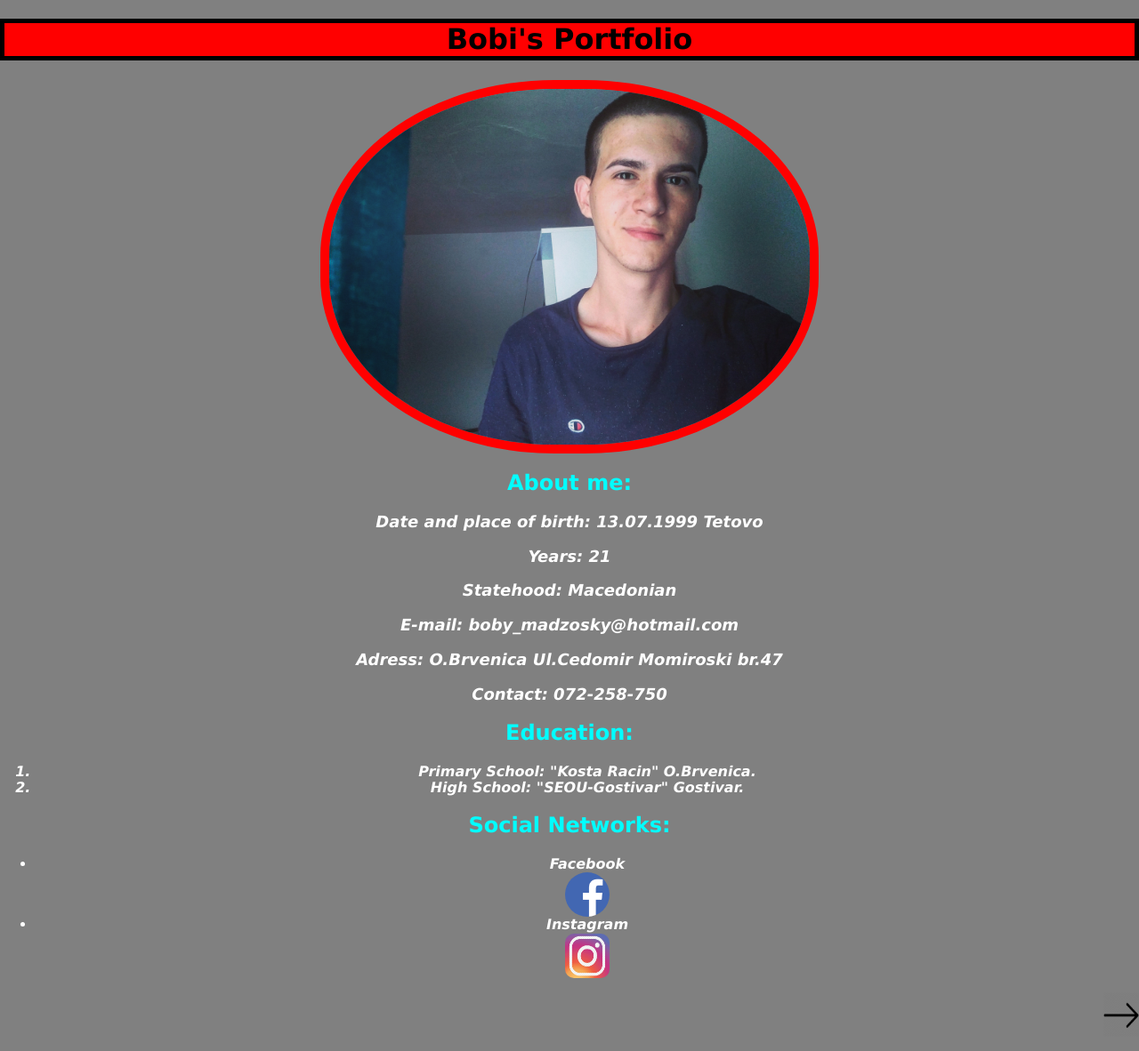
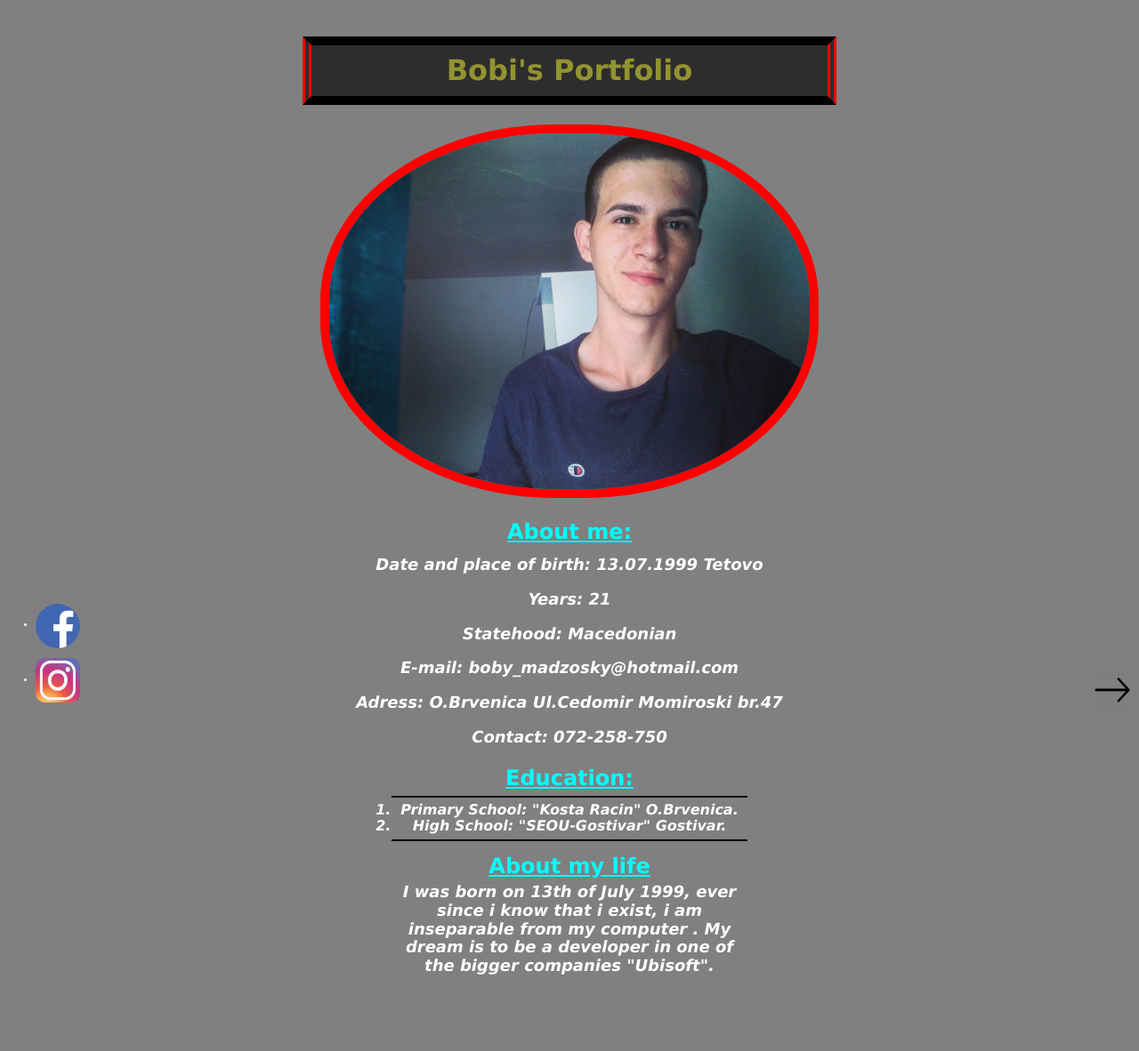
Before and after one commit to Bobiman/first, a website built with Parcel: page index.html in a window 1280 px wide. Shown: the whole page at 89% size. After the commit the page ends 1107 px from the top, so only its background shows below. Built offline with nearby package versions, Linux system fonts and the light colour scheme.

Commit message:
box/position

```diff
--- a/css/index styles.css
+++ b/css/index styles.css
@@ -6,26 +6,100 @@ body {
     "Lucida Sans Unicode", Geneva, Verdana, sans-serif;
 }
 
-h1 {
-  background-color: red;
-  color: black;
-  border-style: solid;
-  border-width: 5px;
+header {
+  text-align: center;
+  position: relative;
+  top: 10px;
+  width: 600px;
+  padding: 10px;
+  margin: 0 auto;
 }
 
-main.h2color h2 {
-  color: cyan;
+h1 {
+  position: sticky;
+  top: 10px;
+  box-sizing: border-box;
+  background-color: rgba(0, 0, 0, 0.651);
+  color: rgba(194, 194, 49, 0.678);
+  border: 10px solid black;
+  border-left-style: double;
+  border-left-color: red;
+  border-right-color: red;
+  border-right-style: double;
+  padding: 10px;
+}
+
+main {
+  text-align: center;
+  position: relative;
+  top: 10px;
 }
 
 #maininfo p {
+  box-sizing: border-box;
   font-weight: bold;
   font-size: large;
   font-style: italic;
 }
 
+ol {
+  box-sizing: border-box;
+  border: 2px solid black;
+  border-left-style: hidden;
+  border-right-style: hidden;
+  width: 400px;
+  padding: 5px;
+  margin: 0 auto;
+  top: 10px;
+}
+
+footer {
+  text-align: center;
+  position: relative;
+  top: 10px;
+  margin-bottom: 20px;
+}
+
+#footerinfo p {
+  box-sizing: border-box;
+  font-weight: bold;
+  font-size: large;
+  font-style: italic;
+  width: 400px;
+  margin: 0 auto;
+}
+
+ul {
+  font-size: x-small;
+  font-style: normal;
+  position: fixed;
+  box-sizing: border-box;
+  bottom: 0px;
+  left: 0px;
+}
+
 li {
+  box-sizing: border-box;
   font-weight: bold;
   font-style: italic;
+}
+
+span {
+  text-align: left;
+  box-sizing: border-box;
+  margin: 5px;
+  position: sticky;
+  bottom: 0px;
+  left: 0px;
+}
+
+span {
+  text-align: left;
+  box-sizing: border-box;
+  margin: 5px;
+  position: fixed;
+  bottom: 0px;
+  left: 10px;
 }
 
 .img1 {
@@ -43,4 +117,16 @@ li {
 
 #right-arrow {
   text-align: right;
+  position: fixed;
+  bottom: 0px;
+  right: 10px;
 }
+
+h2 {
+  text-decoration-line: underline;
+  top: 5px;
+  color: cyan;
+  position: relative;
+  box-sizing: border-box;
+  margin: 10px;
+}
--- a/css/second styles.css
+++ b/css/second styles.css
@@ -3,14 +3,78 @@ body {
   color: white;
   font-family: "Lucida Sans", "Lucida Sans Regular", "Lucida Grande",
     "Lucida Sans Unicode", Geneva, Verdana, sans-serif;
+  font-size: large;
+  font-weight: bold;
   text-align: center;
 }
 
+header {
+  text-align: center;
+  position: relative;
+  top: 10px;
+  width: 600px;
+  padding: 10px;
+  margin: 0 auto;
+}
+
+main {
+  box-sizing: border-box;
+  border: 3px solid black;
+  width: 300px;
+  padding: 5px;
+  margin: 0 auto;
+}
+
+footer {
+  box-sizing: border-box;
+  text-align: center;
+  position: relative;
+  top: 10px;
+  margin-bottom: 20px;
+}
+
 .h1 {
-  background-color: red;
-  color: black;
+  position: sticky;
+  top: 10px;
+  box-sizing: border-box;
+  background-color: rgba(0, 0, 0, 0.651);
+  color: rgba(194, 194, 49, 0.678);
+  border: 10px solid black;
+  border-left-style: double;
+  border-left-color: red;
+  border-right-color: red;
+  border-right-style: double;
+  padding: 10px;
+}
+
+#submit {
+  display: block;
+  background-color: rgba(194, 194, 49, 0.678);
+  border: 2px solid;
+  padding: 5px;
+  margin: 0 auto;
+  margin-top: 5px;
+}
+input {
+  background-color: rgba(194, 194, 49, 0.678);
+  border: 2px solid;
+}
+
+.done {
+  background-color: black;
+  box-sizing: border-box;
+  border: 15px solid red;
+  border-style: double;
+  border-top-style: solid;
+  border-top-color: black;
+  border-bottom-style: solid;
+  border-bottom-color: black;
+  padding: 5px;
 }
 
 #left-arrow {
   text-align: left;
+  position: fixed;
+  bottom: 0px;
+  left: 10px;
 }
--- a/index.html
+++ b/index.html
@@ -35,7 +35,7 @@
         ;
       />
     </header>
-    <main class="h2color" id="maininfo">
+    <main id="maininfo">
       <h2>About me:</h2>
       <p>Date and place of birth: 13.07.1999 Tetovo</p>
       <p>Years: 21</p>
@@ -52,18 +52,16 @@
           High School: "SEOU-Gostivar" Gostivar.
         </li>
       </ol>
-      <h2>Social Networks:</h2>
     </main>
-    <footer>
+    <footer id="footerinfo">
       <ul>
         <li>
-          Facebook<br />
           <a href="https://www.facebook.com/bobiman.13">
             <img class="img2" src="./img/facebook.png" width="50" height="50" />
           </a>
         </li>
+        <br />
         <li>
-          Instagram<br />
           <a href="https://www.instagram.com/bobiman.13/">
             <img
               class="img3"
@@ -74,6 +72,12 @@
           </a>
         </li>
       </ul>
+      <h2>About my life</h2>
+      <p>
+        I was born on 13th of July 1999, ever since i know that i exist, i am
+        inseparable from my computer . My dream is to be a developer in one of
+        the bigger companies "Ubisoft".
+      </p>
       <p id="right-arrow">
         <a href="/second.html"
           ><img src="./img/rarw.png" title="Next Page" width="40" height="50" />
```
Also changed, not shown: second.html (+9 -3 lines).
